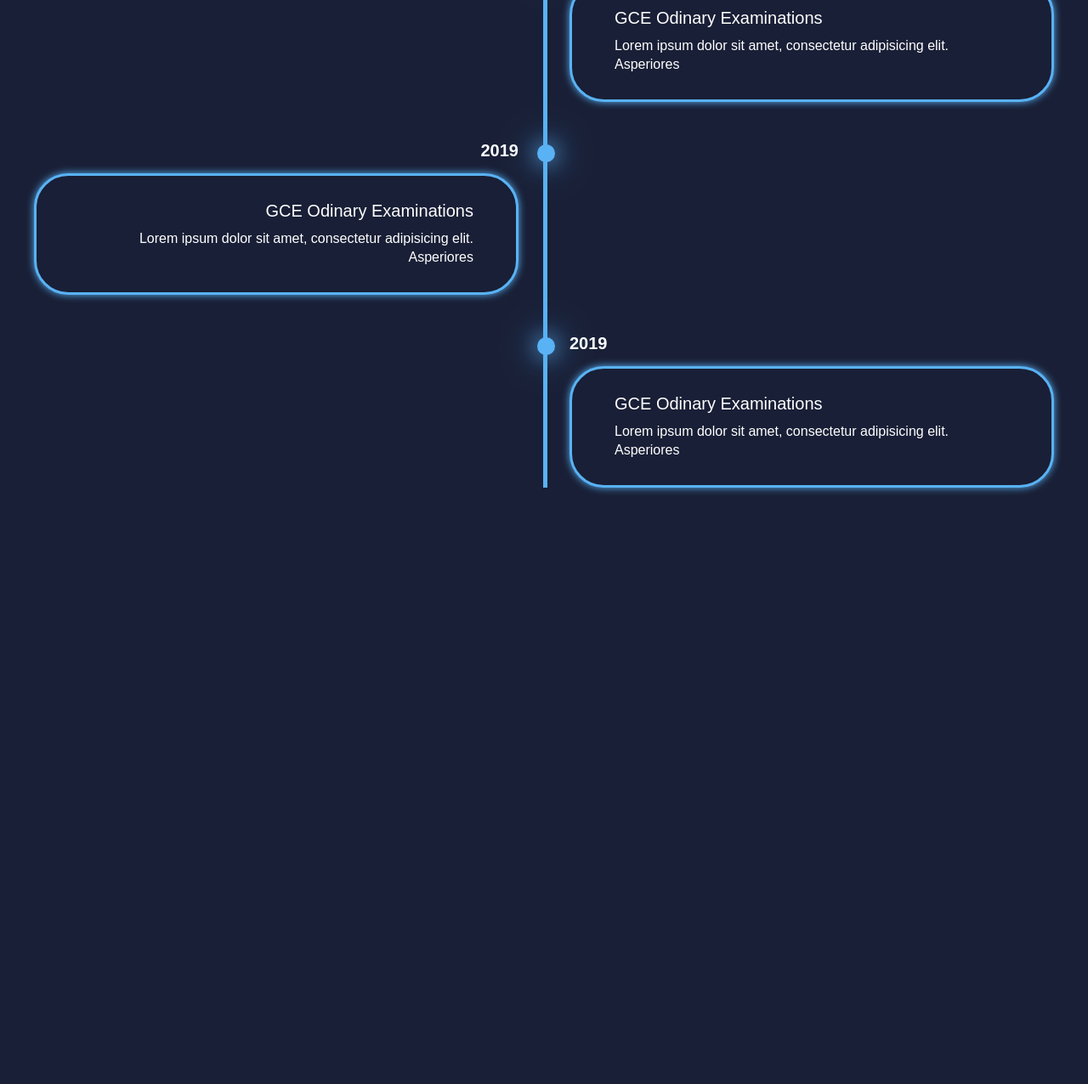
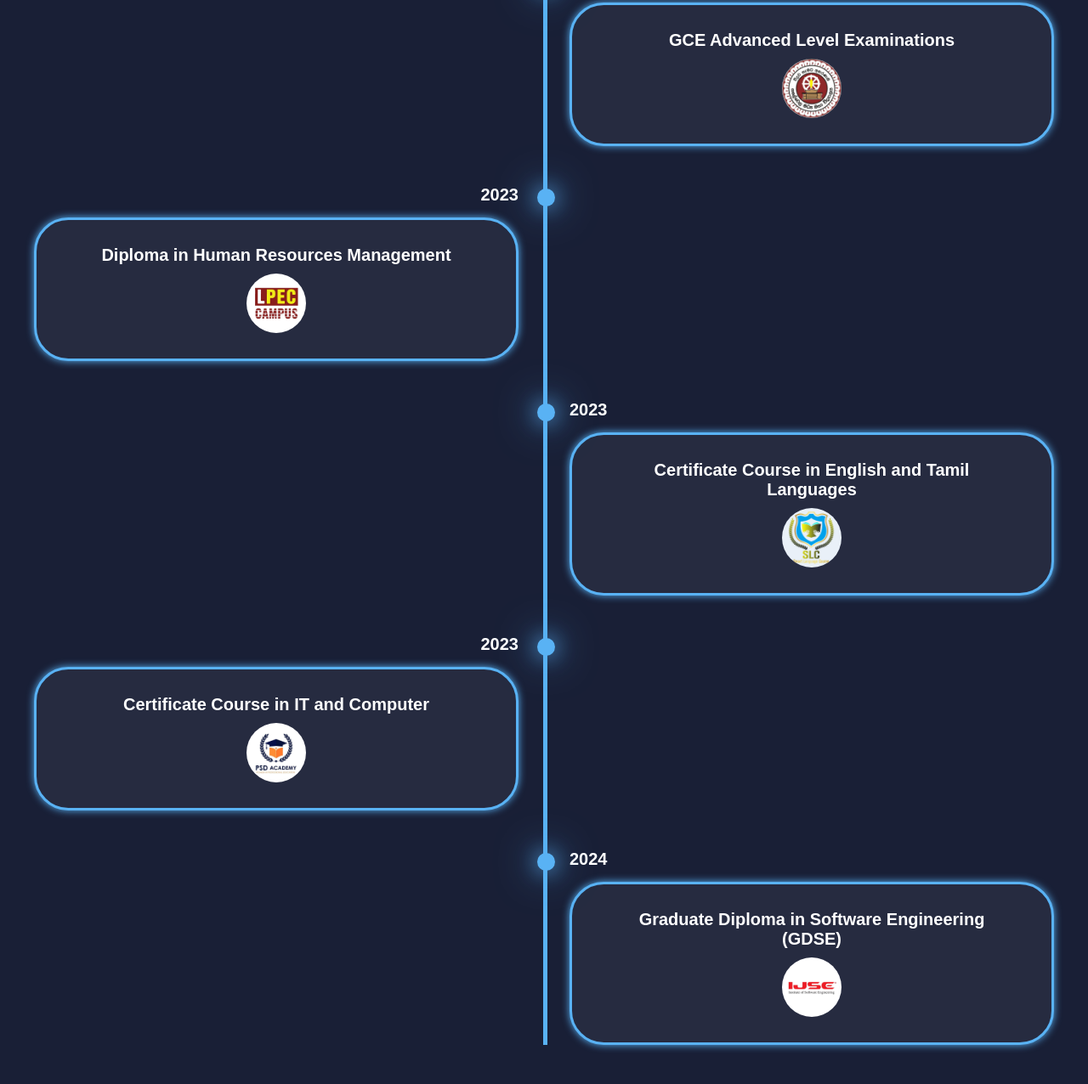
Before and after one commit to Ayusha200333/My-Test-Portfolio-, a plain HTML site: page education.html in a window 1280 px wide. Shown: the part 522-1798 px from the top of the page at 85% size. Before the commit the page ends 1196 px from the top, so only its background shows below. Drawn offline with Linux system fonts and the light colour scheme.

Commit message:
add image in aducation section

```diff
--- a/education.html
+++ b/education.html
@@ -36,41 +36,55 @@
                 <div class="timeline-dot"></div>
                 <div class="timeline-date">2019</div>
                 <div class="timeline-content">
-                    <h3>GCE Odinary Examinations</h3>
-                    <p>Lorem ipsum dolor sit amet, consectetur adipisicing elit. Asperiores</p>
+                    <h3>GCE Ordinary Level Examinations</h3>
+                    <img src="assets/image/School.jpg" alt="">
                  </div>
             </div>
 
             <div class="timeline-item">
                 <div class="timeline-dot"></div>
-                <div class="timeline-date">2019</div>
+                <div class="timeline-date">2022</div>
                 <div class="timeline-content">
-                    <h3>GCE Odinary Examinations</h3>
-                    <p>Lorem ipsum dolor sit amet, consectetur adipisicing elit. Asperiores</p>
-
+                    <h3>GCE Advanced Level Examinations</h3>
+                    <img src="assets/image/School.jpg" alt="">
                 </div>
             </div>
 
             <div class="timeline-item">
                 <div class="timeline-dot"></div>
-                <div class="timeline-date">2019</div>
+                <div class="timeline-date">2023</div>
                 <div class="timeline-content">
-                    <h3>GCE Odinary Examinations</h3>
-                    <p>Lorem ipsum dolor sit amet, consectetur adipisicing elit. Asperiores</p>
-
+                    <h3>Diploma in Human Resources Management</h3>
+                    <img src="assets/image/lpec.jpg" alt="">
                 </div>
             </div>
 
             <div class="timeline-item">
                 <div class="timeline-dot"></div>
-                <div class="timeline-date">2019</div>
+                <div class="timeline-date">2023</div>
                 <div class="timeline-content">
-                    <h3>GCE Odinary Examinations</h3>
-                    <p>Lorem ipsum dolor sit amet, consectetur adipisicing elit. Asperiores</p>
-
+                    <h3>Certificate Course in English and Tamil Languages</h3>
+                    <img src="assets/image/slc%20png.jpg" alt="">
                 </div>
             </div>
 
+            <div class="timeline-item">
+                <div class="timeline-dot"></div>
+                <div class="timeline-date">2023</div>
+                <div class="timeline-content">
+                    <h3>Certificate Course in IT and Computer</h3>
+                    <img src="assets/image/PSD%20acc.jpg" alt="">
+                </div>
+            </div>
+
+            <div class="timeline-item">
+                <div class="timeline-dot"></div>
+                <div class="timeline-date">2024</div>
+                <div class="timeline-content">
+                    <h3>Graduate Diploma in Software Engineering (GDSE)</h3>
+                    <img src="assets/image/ijse.jpg" alt="">
+                </div>
+            </div>
         </div>
 
 </section>
--- a/style/education.css
+++ b/style/education.css
@@ -146,7 +146,7 @@
 }
 
 .timeline-content{
-    background-color: var(--bg-color);
+    background-color: var(--snd-bg-color);
     border: 3px solid var(--main-color);
     padding:  30px 50px;
     border-radius: 4rem;
@@ -164,12 +164,13 @@
     font-size: 20px;
     color: white;
     margin: 0 0 10px;
-    font-weight: 500;
+    font-weight:bold;
+    text-align: center;
 }
-
-.timeline-content p{
-    color: white;
-    font-weight: 300;
-    font-size: 16px;
-    line-height: 22px;
+.timeline-content img{
+    display: block;
+    margin: 0 auto;
+    max-width: 70px;
+    height: auto;
+    border-radius: 100%;
 }
```
